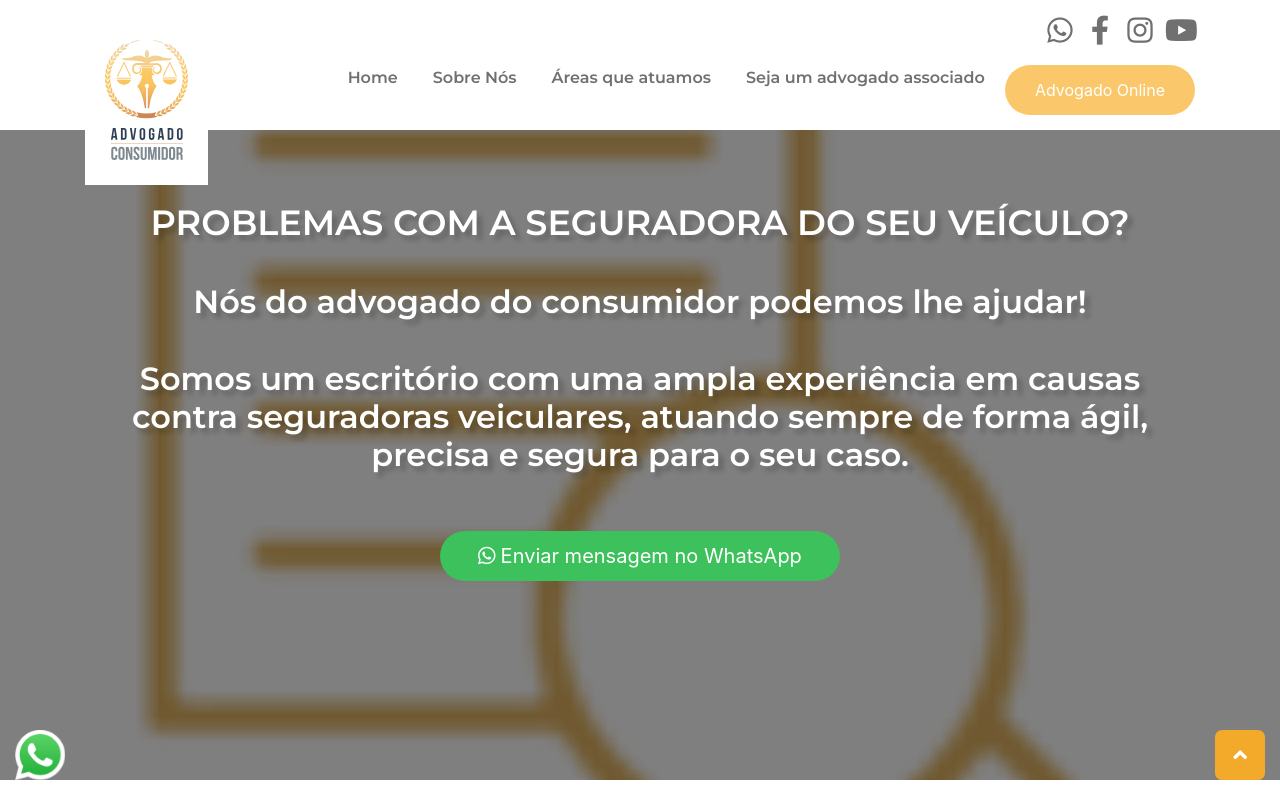
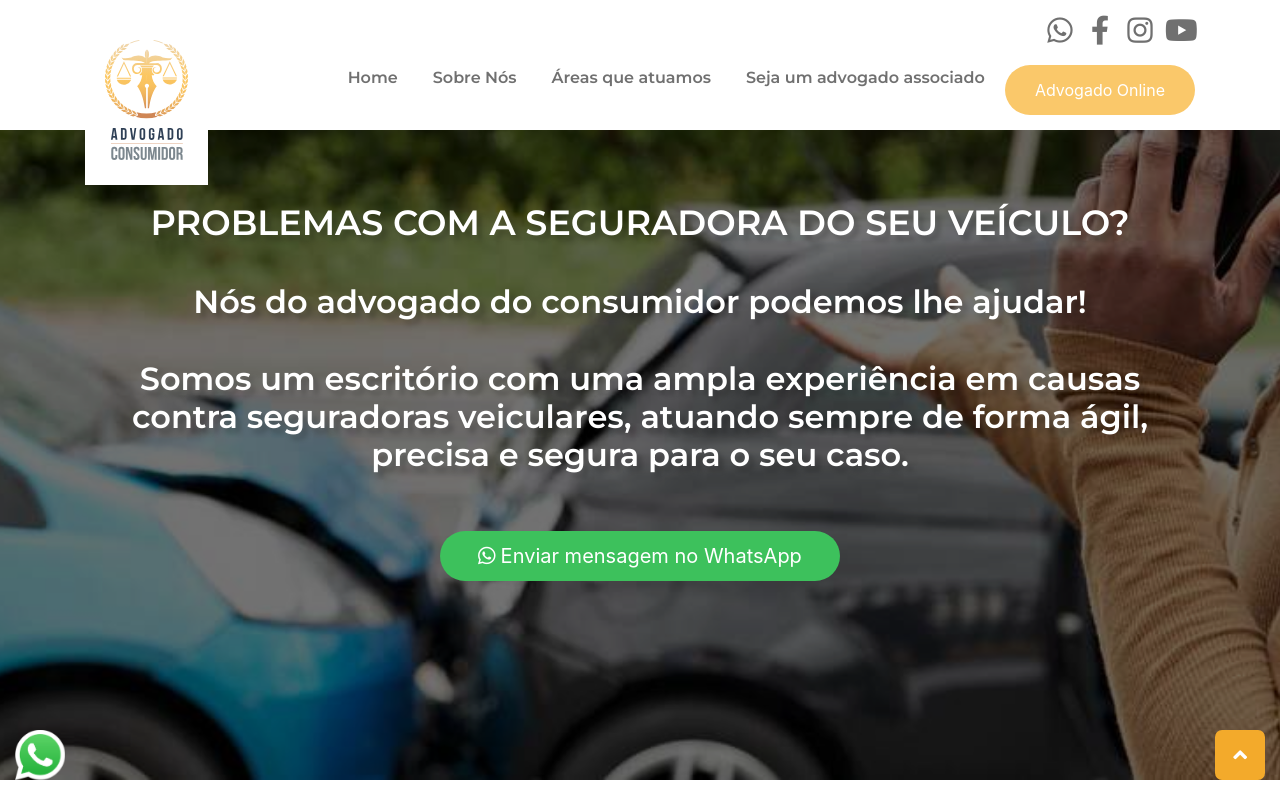
Before and after one commit to David83Developer/seguradora_veiculos, a plain HTML site: page index.html in a window 1280 px wide. Shown: the top 800 px of the page. Drawn offline with nearby package versions, Linux system fonts and the light colour scheme.

Commit message:
Add files via upload

```diff
--- a/index.html
+++ b/index.html
@@ -206,7 +206,7 @@
 
         <div  class="slideBox flex-polymer">
             <figure class="layout horizontal slideBox flex-polymer mySlides home1"
-                    style="background-image: url('img/lupadocimg.png')">
+                    style="background-image: url('img/banner_seguroveicular.jpg')">
                     <div id="back-shadow" class="w-100 h-100"></div>
             </figure>
         </div>
@@ -464,6 +464,8 @@
     </div>
 </section>
 
+
+
 <footer>
     <div class="container text-center">
         <div class="d-flex social-icons-content justify-content-center">
```
